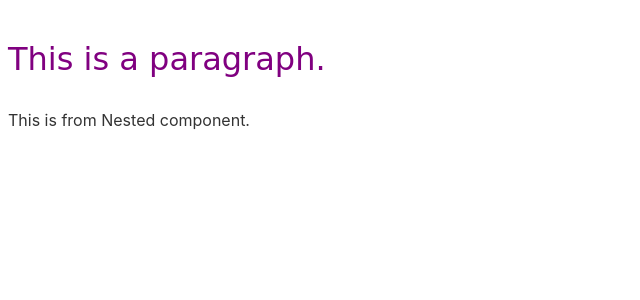
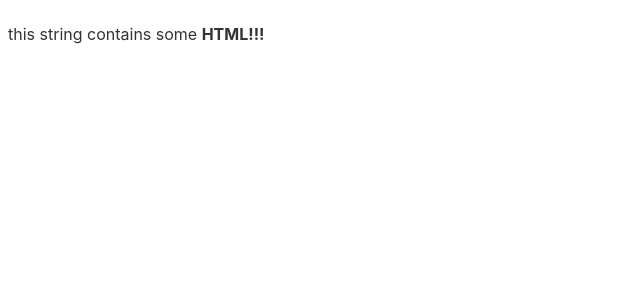
Before and after one commit to blperez1/Svelte, a Svelte app in the folder svelt-tutorials/: page / in a window 1280 px wide. Shown: the top 300 px of the page, without its empty margins (0-640 px from the left). Built offline with nearby package versions, Linux system fonts and the light colour scheme.

Commit message:
Dynamically render strings

```diff
--- a/svelt-tutorials/src/App.svelte
+++ b/svelt-tutorials/src/App.svelte
@@ -1,18 +1,8 @@
 <script>
-	import Nested from './Nested.svelte'
-	let name = 'World';
-	let src = './favicon.png'
+	let string = `this string contains some <strong>HTML!!!</strong>`
 </script>
 
 <main>
-	<p>This is a paragraph.</p>
-	<Nested/>
+	<p>{@html string}</p>
+	<!-- dynamically render strings into html -->
 </main>
-
-<style>
-	p{
-		color:purple;
-		font-family: 'Comic Sans MS', cursive;
-		font-size: 2em;
-	}
-</style>
```
